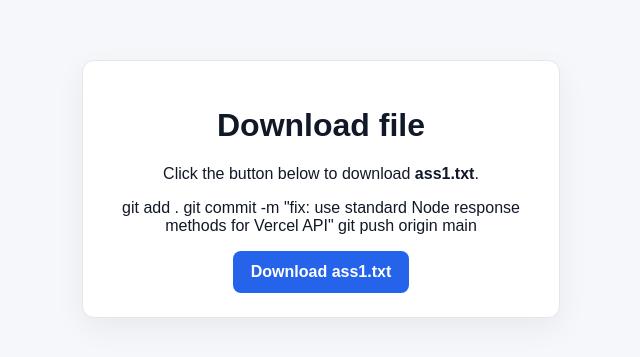
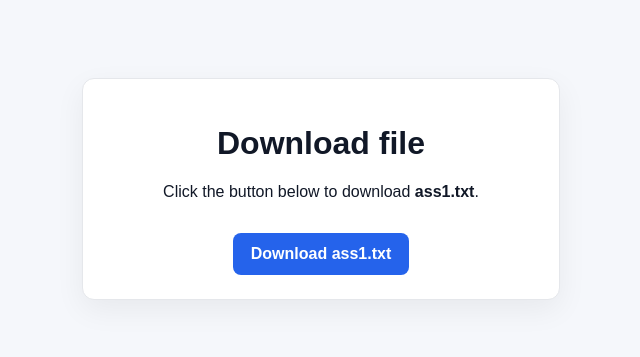
Before and after one commit to mominl/lpv, a website: page index.html in a window 1280 px wide. Shown: the part 211-568 px from the top of the page, without its empty margins (319-959 px from the left). Drawn offline with Linux system fonts and the light colour scheme.

Commit message:
fix: repair HTML and ensure files directory deploys

```diff
--- a/index.html
+++ b/index.html
@@ -45,9 +45,10 @@
   <div class="card">
     <h1>Download file</h1>
     <p>Click the button below to download <strong>ass1.txt</strong>.</p>
-git add .
-git commit -m "fix: use standard Node response methods for Vercel API"
-git push origin main    <a href="/api/ass1">Download ass1.txt</a>
+    <a href="/api/ass1">Download ass1.txt</a>
   </div>
 </body>
 </html>
+  </div>
+</body>
+</html>
```
Also changed, not shown: 1 other file.
